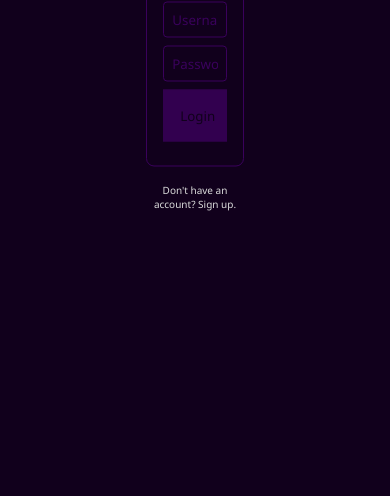
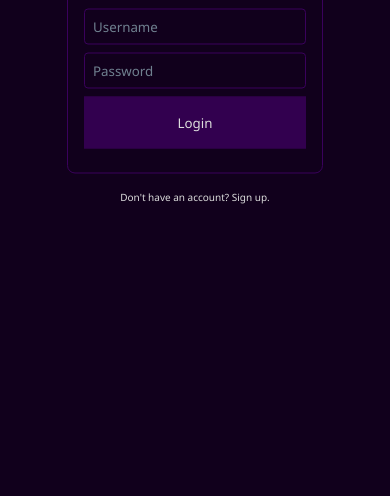
Before and after one commit to iqbaltaufiq/chatty, a website with bundled scripts: page public/login.html in a window 390 px wide. Shown: the part 348-844 px from the top of the page. Built offline with nearby package versions, Linux system fonts and the light colour scheme.

Commit message:
feat: revamp the login page
- Changed the header, button, and input placeholder's color to increase contrast
- Use clamp for the main's width to improve responsiveness

```diff
--- a/public/login.html
+++ b/public/login.html
@@ -14,8 +14,8 @@
                 <p class="header">Chatty</p>
                 <div class="login-box">
                     <form action="#" method="post">
-                        <input type="text" name="username" placeholder="Username" autofocus>
-                        <input type="password" name="password" placeholder="Password">
+                        <input type="text" name="username" placeholder="Username" autofocus required>
+                        <input type="password" name="password" placeholder="Password" required>
                         <button type="submit" class="btn submit-btn">Login</button>
                     </form>
                 </div>
--- a/public/static/css/login.css
+++ b/public/static/css/login.css
@@ -1,3 +1,7 @@
+p, input, a, button {
+    color: var(--white);
+}
+
 .backdrop {
     width: 100vw;
     height: 100vh;
@@ -6,14 +10,14 @@
 
 main {
     position: relative;
-    width: 25%;
+    /* width: 25%; */
+    width: clamp(16rem, 25vw, 50vw);
     margin: auto;
     top: 50%;
     transform: translateY(-50%);
 }
 
 .header {
-    color: var(--midnight-purple-1);
     text-align: center;
     font-size: 2rem;
     font-family: 'Gill Sans', 'Gill Sans MT', Calibri, 'Trebuchet MS', sans-serif;
@@ -35,17 +39,12 @@ form {
         padding: 0.5rem;
         border-radius: 0.25rem;
         border: 1px solid var(--midnight-purple-1);
-
-
-        &::placeholder {
-            color: var(--midnight-purple-1);
-        }
     }
     & > .submit-btn {
         width: 100%;
         background: var(--midnight-purple-2);
         padding: 1rem;
-        color: var(--midnight-purple-5);
+        /* color: var(--midnight-purple-5); */
         border: 1px solid var(--midnight-purple-2);
 
         &:hover {
@@ -53,6 +52,9 @@ form {
             border: 1px solid var(--midnight-purple-1);
         }
     }
+}
+::placeholder {
+    color: slategray;
 }
 .error {
     text-align: center;
```
